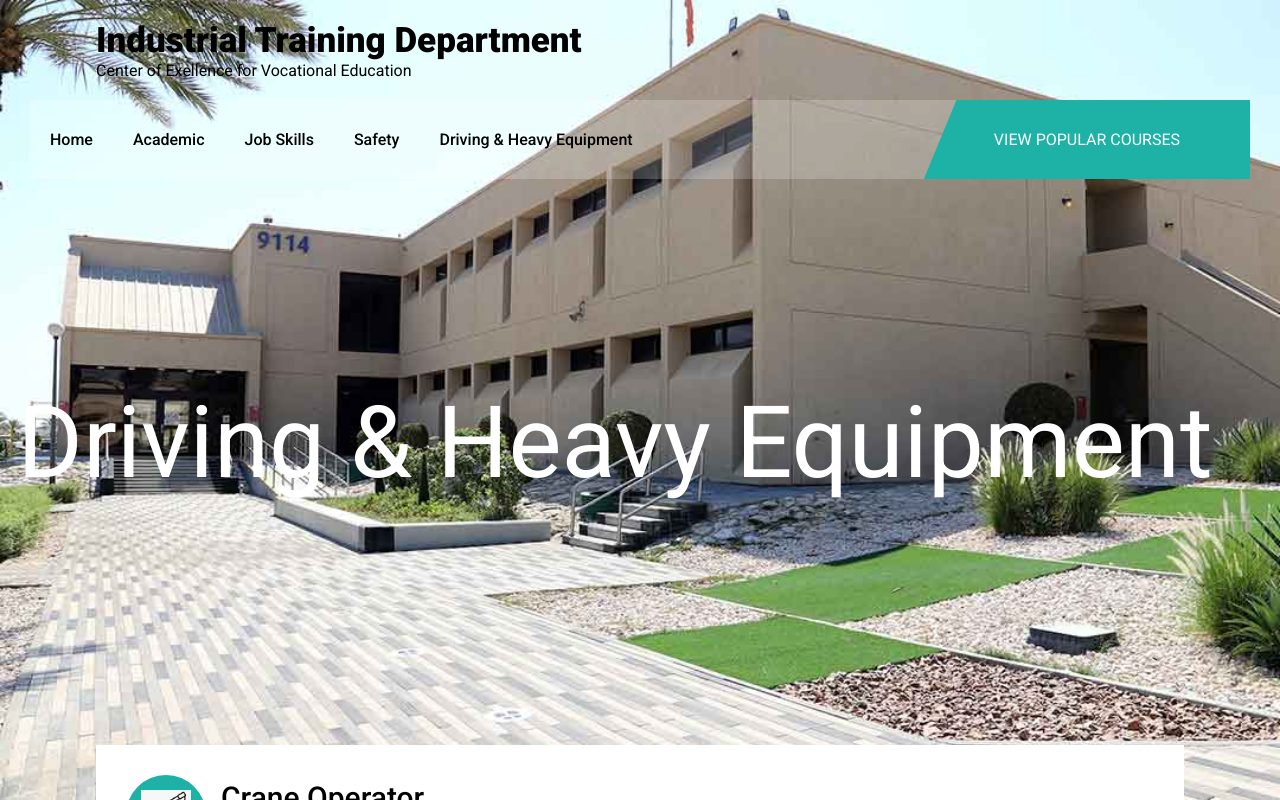
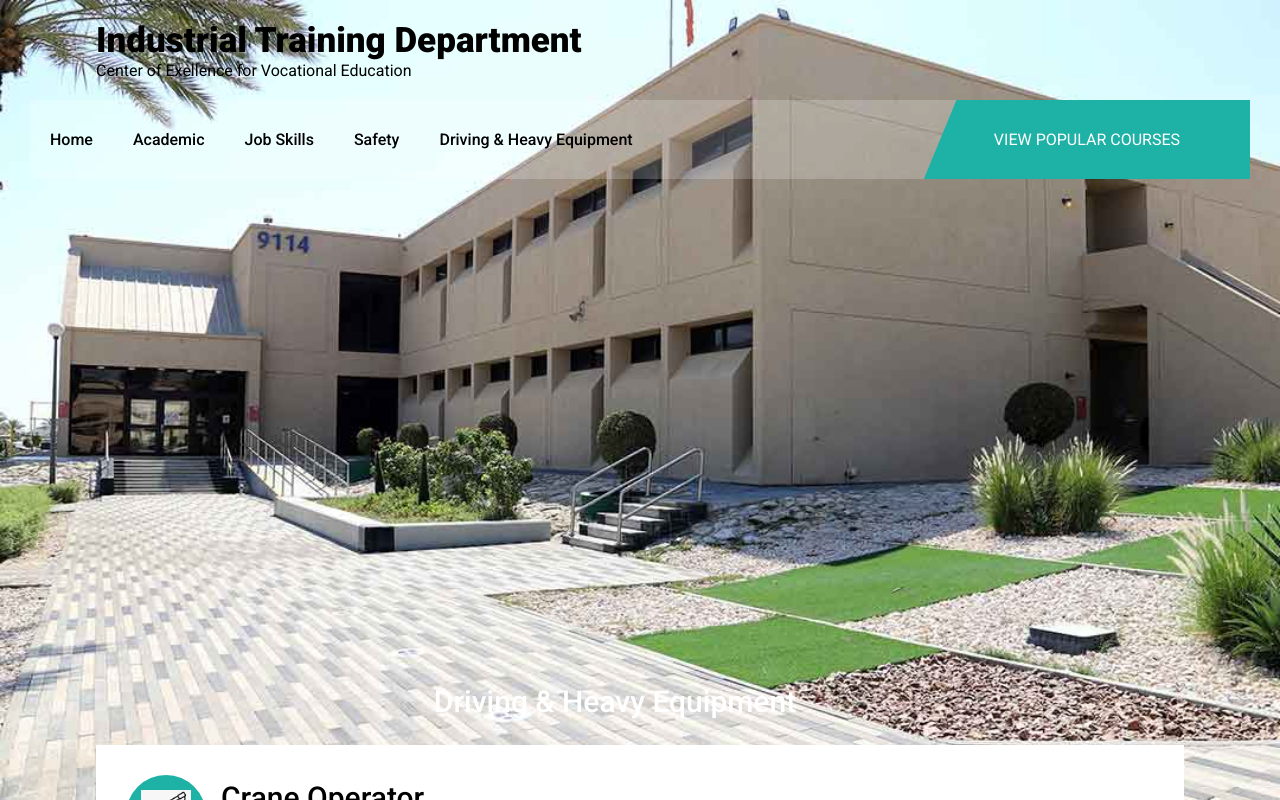
Before and after one commit to aristotleinigo9/my-app, a React (Create React App) app: page /driving in a window 1280 px wide. Shown: the top 800 px of the page. Built offline with nearby package versions, Linux system fonts and the light colour scheme.

Commit message:
Update App.css

```diff
--- a/src/App.css
+++ b/src/App.css
@@ -101,8 +101,9 @@ p {
   text-align: center;
 }
 .back h1 {
-  font-size: 100px;
-  font-weight: 400;
+  font-size: 30px;
+  font-weight: 500;
+  padding-top: 300px;
 }
 .back h2 {
   font-weight: 500;
```
